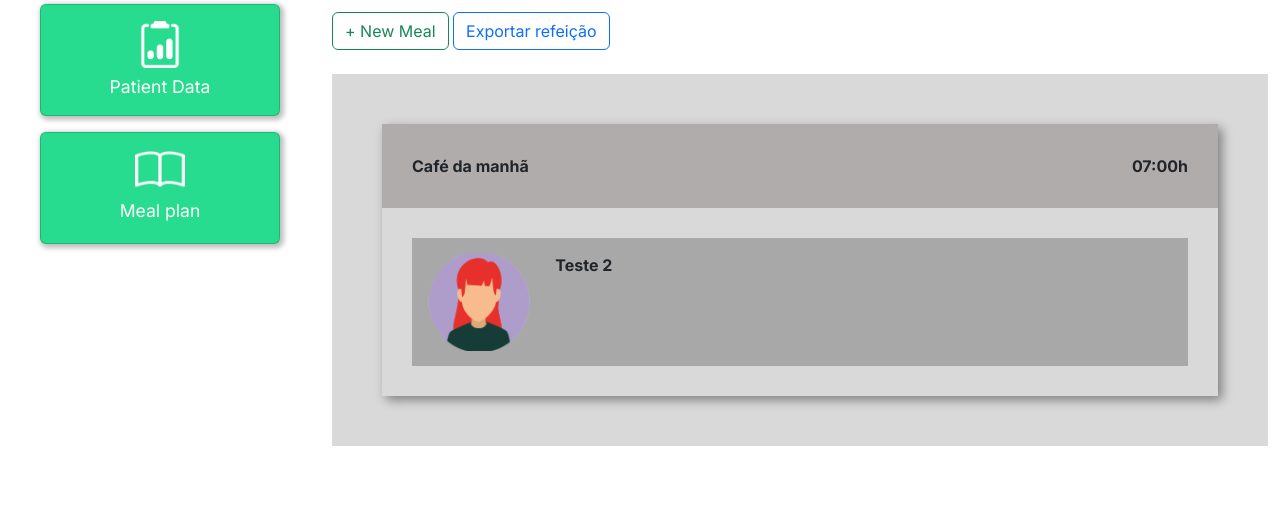
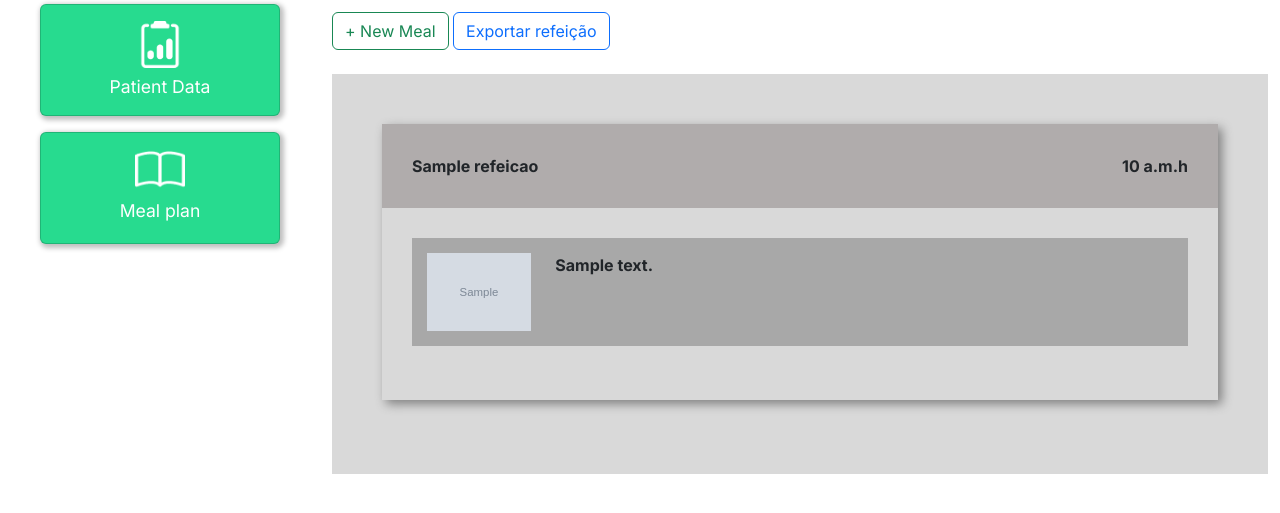
Before and after one commit to andreydedey/NutriConect, a Django app: page /home/meal_plan/1 in a window 1280 px wide. Shown: the part 211-724 px from the top of the page. Run offline with Django 5.2, Linux system fonts and the light colour scheme; a user stored in the database is signed in; tables that the repository leaves empty hold one stand-in row (values such as "Sample post"); grey boxes marked "Sample" are stand-in pictures; some web fonts are replaced.

Commit message:
added meal logic

```diff
--- a/home/templates/meal_plan_patient.html
+++ b/home/templates/meal_plan_patient.html
@@ -44,31 +44,39 @@
 
     <div class="fundo-alimentar">
 
+        {% for re in refeicao %}
             <div class="refeicao">
                 <div class="head-refeicao">
-                <span>Café da manhã</span>
+                    <span>{{re.titulo}}</span>
 
-                <span style="float: right;">07:00h</span>
+                    <span style="float: right;">{{re.horario}}h</span>
 
                 </div>
 
                 <div class="body-refeicao">
+                    {% for o1 in opcao%}
+                        {% if o1.refeicao == re %}
                             <div class="opcao">
                                 <div class="row">
                                     <div class="col-md-2">
-                            <img width="100%" src="{% static 'img/perfil1.png' %}">
+                                        <img width="100%" src="{{o1.imagem.url}}">
                                     </div>
 
                                     <div class="col-md-10">
-                            Teste 2
+                                        {{o1.descricao}}
                                     </div>
 
                                 </div>
                             </div>
+                            <br>
+                        {% endif %}
+                    {% endfor %}
 
                 </div>
 
             </div>
+            <br>
+        {% endfor %}
 
     </div>
 
@@ -89,14 +97,14 @@
                             + New meal
                         </button>
 
-                        <button onclick="exibe_opcao" style="margin-left: 10px;" type="button" class="btn btn-outline-success" >
+                        <button onclick="exibe_opcao()" style="margin-left: 10px;" type="button" class="btn btn-outline-success" >
                             + New option
                         </button>
                         <br>
                         <br>
 
                         <div id="form-refeicao" style="display: block;">
-                            <form action="" method="POST">{% csrf_token %}
+                            <form action="{% url 'meal' patient.id %}" method="POST">{% csrf_token %}
                                 <label for="validationServerUsername">Título</label>
                                 <div class="input-group">
                                     <input type="text" class="form-control" placeholder="Ex: Breakfast" name="titulo">
@@ -139,15 +147,15 @@
                         </div>
 
 
+                        <div id="form-opcao" style="display: none;">
+                            <form action="{% url 'option' patient.id %}" method="POST" enctype='multipart/form-data'>{% csrf_token %}
 
-
-                        <div id="form-opcao" style="display: block;">
-                            <form action="" method="POST" enctype='multipart/form-data'>{% csrf_token %}
-
-                                <label for="validationServerUsername">Select meal</label>
+                                <label for="validationServerUsername">Selecione a refeição</label>
                                 <div class="input-group">
                                     <select class="form-control" name="refeicao">
-                                        <option value="">Breakfast</option>
+                                        {% for re in refeicao %}
+                                            <option value="{{re.id}}">{{re.titulo}}</option>
+                                        {% endfor %}
                                     </select>
                                 </div>
 
@@ -170,9 +178,6 @@
                                 <input type="submit" value="Cadastrar" class="btn btn-success">
                             </form>
                         </div>
-
-
-
 
                     </form>
                 </div>
--- a/home/urls.py
+++ b/home/urls.py
@@ -10,4 +10,6 @@ urlpatterns = [
     path('weight_graphic/<str:patient_id>', views.weight_graphic, name='weight_graphic'),
     path('meal_plan_list', views.meal_plan_list, name='meal_plan_list'),
     path('meal_plan/<str:patient_id>', views.meal_plan_patient, name='meal_plan_patient'),
+    path('meal/<str:patient_id>', views.meal, name='meal'),
+    path('ption/<str:patient_id>/', views.option, name="option"),
 ]
--- a/home/views.py
+++ b/home/views.py
@@ -4,7 +4,7 @@ from django.urls import reverse
 from django.contrib import messages
 from django.contrib.auth.decorators import login_required
 from Users.models import Patient
-from .models import PatientData
+from .models import Opcao, PatientData, Refeicao
 from datetime import datetime
 from django.core.exceptions import ObjectDoesNotExist
 from django.views.decorators.csrf import csrf_exempt
@@ -147,6 +147,57 @@ def meal_plan_patient(request, patient_id):
         messages.add_message(request, messages.constants.ERROR, 'This is not your patient')
         return redirect(reverse('meal_plan_list'))
 
+    meals = Refeicao.objects.filter(paciente=patient).order_by('horario')
+
+    if len(meals) == 0:
+        meals = None
+
+    options = Opcao.objects.all()
+
     return render(request, 'meal_plan_patient.html', {
-        'patient': patient
+        'patient': patient,
+        'refeicao': meals,
+        'opcao': options
     })
+
+
+def meal(request, patient_id):
+    patient = Patient.objects.get(id=patient_id)
+    if patient.nutritionist != request.user:
+        messages.add_message(request, messages.constants.ERROR, 'Esse patient não é seu')
+        return redirect('/dados_patient/')
+
+    if request.method == "POST":
+        titulo = request.POST.get('titulo')
+        horario = request.POST.get('horario')
+        carboidratos = request.POST.get('carboidratos')
+        proteinas = request.POST.get('proteinas')
+        gorduras = request.POST.get('gorduras')
+
+        meal = Refeicao(paciente=patient,
+                      titulo=titulo,
+                      horario=horario,
+                      carboidratos=carboidratos,
+                      proteinas=proteinas,
+                      gorduras=gorduras)
+
+        meal.save()
+
+        messages.add_message(request, messages.constants.SUCCESS, 'Meal Registred')
+        return redirect(reverse('meal_plan_patient', args=[patient_id]))
+
+
+def option(request, patient_id):
+    if request.method == "POST":
+        id_refeicao = request.POST.get('refeicao')
+        imagem = request.FILES.get('imagem')
+        descricao = request.POST.get("descricao")
+
+        option = Opcao(refeicao_id=id_refeicao,
+                        imagem=imagem,
+                        descricao=descricao)
+
+        option.save()
+
+        messages.add_message(request, messages.constants.SUCCESS, 'Opcao cadastrada')
+        return redirect(reverse('meal_plan_patient', args=[patient_id]))
```
Also changed, not shown: opcao/thumb-1920-1065466.png (added), opcao/thumb-1920-1065466_shhS7Va.png (added). Lines whose indentation alone changed are shown as unchanged.
